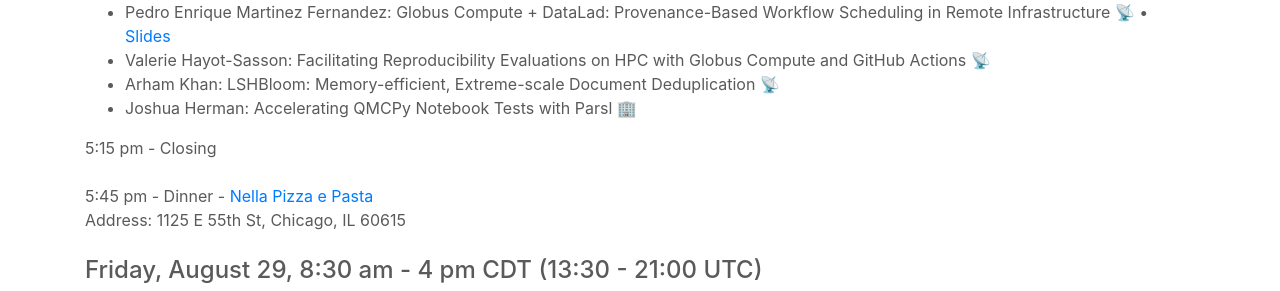
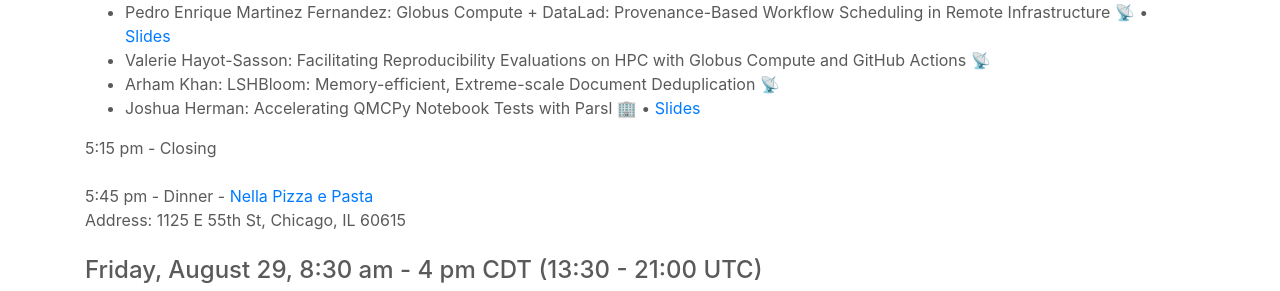
Before and after one commit to Parsl/parsl.github.io, a Jekyll site: the page built from parslfest/parslfest2025.html, in a window 1280 px wide and 900 px high, scrolled down 1880 px. Shown: the part 162-453 px from the top of the window. Built offline with Jekyll 4.4.1, drawn with Linux system fonts in a browser that asks for light colours.

Commit message:
Add link to Joshua Herman slides

```diff
--- a/parslfest/parslfest2025.html
+++ b/parslfest/parslfest2025.html
@@ -168,7 +168,7 @@
 		<li>Pedro Enrique Martinez Fernandez: Globus Compute + DataLad: Provenance-Based Workflow Scheduling in Remote Infrastructure 📡 • <a href="https://drive.google.com/file/d/1qzhQ7-S_QMzmiLz6ediKMWOT1kJDnM3u/view?usp=drive_link" target="_blank">Slides</a></li>
 		<li>Valerie Hayot-Sasson: Facilitating Reproducibility Evaluations on HPC with Globus Compute and GitHub Actions 📡</li>
 		<li>Arham Khan: LSHBloom: Memory-efficient, Extreme-scale Document Deduplication 📡</li>
-		<li>Joshua Herman: Accelerating QMCPy Notebook Tests with Parsl 🏢</li>
+		<li>Joshua Herman: Accelerating QMCPy Notebook Tests with Parsl 🏢 • <a href="https://urldefense.com/v3/__https://www.figma.com/slides/k7EUosssNluMihkYTLuh1F__;!!DZ3fjg!6DpnJXONEgq9I2FOuZtUwS6ss6h2FCcCBRWdGE2joiRCZlKgL6EOfkF1srSe6ka8laEtyy6H9J-n5z0DYHoHajnn$" target="_blank">Slides</a></li>
       </ul>
 
       5:15 pm - Closing <br /><br />
```
